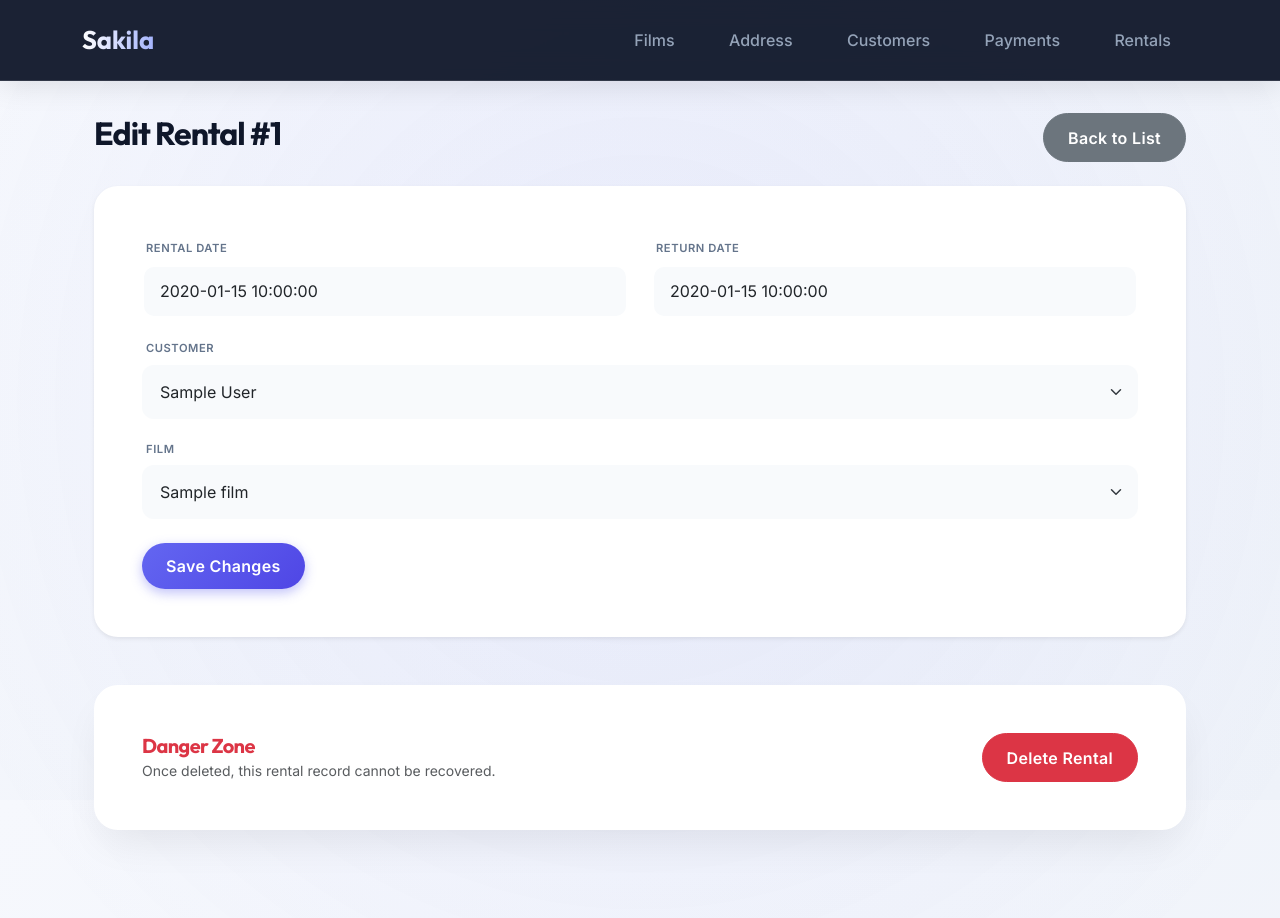
After one commit to ituitis20-yilmazal19/DataTrack, a Flask app: page /rental/edit/1 in a window 1280 px wide. The commit adds this page. Run offline with Flask 3, Linux system fonts and the light colour scheme; tables that the repository leaves empty hold one stand-in row (values such as "Sample post").

Commit message:
update and delete

```diff
--- a/app.py
+++ b/app.py
@@ -453,10 +453,22 @@ def rentals_list():
     q = request.args.get("q", type=str)
     status = request.args.get("status", type=str)
     page = max(request.args.get("page", default=1, type=int), 1)
+    page_size = 20 # Sayfa başına gösterilecek kayıt sayısı
 
-    rows = rentals.search(q=q, status=status, page=page)
+    # Verileri çek
+    rows = rentals.search(q=q, status=status, page=page, page_size=page_size)
 
-    return render_template("rentals.html", rentals=rows, q=q, sel_status=status, page=page)
+    # Toplam sayfa sayısını hesapla
+    total_count = rentals.count_search(q=q, status=status)
+    total_pages = math.ceil(total_count / page_size)
+    if total_pages == 0: total_pages = 1
+
+    return render_template("rentals.html",
+                           rentals=rows,
+                           q=q,
+                           sel_status=status,
+                           page=page,
+                           total_pages=total_pages)
 
 @app.route("/rental/add", methods=["GET", "POST"])
 def rental_add():
@@ -489,10 +501,46 @@ def rental_return(rental_id):
 
 @app.route("/rentals/top")
 def rentals_top():
-    # En çok kiralanan ilk 10 filmi getir
     top_films = rentals.top_rented_films(limit=10)
     return render_template("rentals_top.html", films=top_films)
 
+@app.route("/rental/edit/<int:rental_id>", methods=["GET", "POST"])
+@app.route("/rental/edit/<int:rental_id>", methods=["GET", "POST"])
+
+def rental_edit(rental_id):
+    if request.method == "POST":
+        if request.form.get("action") == "mark_returned":
+            rentals.return_film(rental_id)
+            flash("Film has been marked as returned.", "success")
+            return redirect(url_for("rental_edit", rental_id=rental_id))
+
+        payload = {
+            "rental_date": request.form.get("rental_date"),
+            "return_date": request.form.get("return_date"),
+            "film_id": request.form.get("film_id", type=int),
+            "customer_id": request.form.get("customer_id", type=int),
+        }
+        try:
+            rentals.update(rental_id, payload)
+            flash("Rental updated successfully.", "success")
+            return redirect(url_for("rentals_list"))
+        except Exception as e:
+            flash(f"Error updating: {e}", "danger")
+
+    rental = rentals.get(rental_id)
+    all_customers = customers.list_customers(page_size=1000)
+    all_films = films.search(page_size=1000)
+
+    return render_template("rental_edit.html", rental=rental, customers=all_customers, films=all_films)
+
+@app.post("/rental/delete/<int:rental_id>")
+def rental_delete(rental_id):
+    try:
+        rentals.delete(rental_id)
+        flash("Rental record deleted.", "warning")
+    except Exception as e:
+        flash(f"Delete failed: {e}", "danger")
+    return redirect(url_for("rentals_list"))
 @app.get("/health")
 def health():
     try:
--- /dev/null
+++ b/templates/rental_edit.html
@@ -0,0 +1,69 @@
+{% extends "base.html" %}
+{% block content %}
+<div class="container mt-4">
+    <div class="d-flex justify-content-between align-items-center mb-4">
+        <h2>Edit Rental #{{ rental.rental_id }}</h2>
+        <a href="{{ url_for('rentals_list') }}" class="btn btn-secondary text-white text-decoration-none">Back to List</a>
+    </div>
+
+    <div class="card shadow-sm mb-4">
+        <div class="card-body">
+            <form method="POST">
+                <div class="row">
+                    <div class="col-md-6 mb-3">
+                        <label class="form-label">Rental Date</label>
+                        <input type="text" name="rental_date" class="form-control" value="{{ rental.rental_date }}" required>
+                    </div>
+                    <div class="col-md-6 mb-3">
+                        <label class="form-label">Return Date</label>
+                        <div class="input-group">
+                            <input type="text" name="return_date" class="form-control" value="{{ rental.return_date or '' }}" placeholder="YYYY-MM-DD HH:MM:SS">
+                            {% if not rental.return_date %}
+                            <button type="submit" name="action" value="mark_returned" class="btn btn-success">Mark as Returned Now</button>
+                            {% endif %}
+                        </div>
+                    </div>
+                </div>
+
+                <div class="mb-3">
+                    <label class="form-label">Customer</label>
+                    <select name="customer_id" class="form-select">
+                        {% for c in customers %}
+                        <option value="{{ c.customer_id }}" {% if c.customer_id == rental.customer_id %}selected{% endif %}>
+                            {{ c.first_name }} {{ c.last_name }}
+                        </option>
+                        {% endfor %}
+                    </select>
+                </div>
+
+                <div class="mb-3">
+                    <label class="form-label">Film</label>
+                    <select name="film_id" class="form-select">
+                        {% for f in films %}
+                        <option value="{{ f.film_id }}" {% if f.film_id == rental.film_id %}selected{% endif %}>
+                            {{ f.title }}
+                        </option>
+                        {% endfor %}
+                    </select>
+                </div>
+
+                <div class="mt-4">
+                    <button type="submit" class="btn btn-primary">Save Changes</button>
+                </div>
+            </form>
+        </div>
+    </div>
+
+    <div class="card border-danger mt-5">
+        <div class="card-body d-flex justify-content-between align-items-center">
+            <div>
+                <h5 class="text-danger mb-0">Danger Zone</h5>
+                <small class="text-muted">Once deleted, this rental record cannot be recovered.</small>
+            </div>
+            <form action="{{ url_for('rental_delete', rental_id=rental.rental_id) }}" method="POST" onsubmit="return confirm('Are you sure you want to delete this rental forever?');">
+                <button type="submit" class="btn btn-danger">Delete Rental</button>
+            </form>
+        </div>
+    </div>
+</div>
+{% endblock %}
--- a/utils/table_operations.py
+++ b/utils/table_operations.py
@@ -952,7 +952,6 @@ class Rentals:
             return _dict_rows(cur)
 
     def get(self, rental_id: int):
-        """Only one rental but with details"""
         sql = """
             SELECT
                 r.*,
@@ -969,7 +968,6 @@ class Rentals:
             return rows[0] if rows else None
 
     def add(self, customer_id, film_id):
-        """New rental (Today's date) with availability check"""
 
         check_sql = "SELECT 1 FROM rental WHERE film_id = %s AND return_date IS NULL"
 
@@ -997,7 +995,6 @@ class Rentals:
             cur.execute(sql, (rental_id,))
 
     def top_rented_films(self, limit=10):
-        """En çok kiralanan filmleri listeler (Complex Query Örneği)"""
         sql = """
             SELECT
                 f.film_id,
@@ -1012,3 +1009,49 @@ class Rentals:
         with self.connection_factory() as cn, cn.cursor() as cur:
             cur.execute(sql, (limit,))
             return _dict_rows(cur)
+
+    def update(self, rental_id: int, data: dict):
+        sql = """
+            UPDATE rental
+            SET rental_date = %s, return_date = %s, film_id = %s, customer_id = %s
+            WHERE rental_id = %s
+        """
+        ret_date = data.get("return_date") if data.get("return_date") else None
+
+        params = (data.get("rental_date"), ret_date, data.get("film_id"), data.get("customer_id"), rental_id)
+        with self.connection_factory() as cn, cn.cursor() as cur:
+            cur.execute(sql, params)
+
+    def delete(self, rental_id: int):
+        sql = "DELETE FROM rental WHERE rental_id = %s"
+        with self.connection_factory() as cn, cn.cursor() as cur:
+            cur.execute(sql, (rental_id,))
+
+    def count_search(self, q=None, status=None) -> int:
+        where = []
+        params = []
+
+        if status == 'not_returned':
+            where.append("r.return_date IS NULL")
+        elif status == 'returned':
+            where.append("r.return_date IS NOT NULL")
+
+        if q:
+            like_q = f"%{q}%"
+            where.append("(CONCAT(c.first_name, ' ', c.last_name) LIKE %s OR f.title LIKE %s)")
+            params.extend([like_q, like_q])
+
+        where_clause = ("WHERE " + " AND ".join(where)) if where else ""
+
+        sql = f"""
+            SELECT COUNT(*)
+            FROM rental r
+            JOIN customer c ON r.customer_id = c.customer_id
+            JOIN film f ON r.film_id = f.film_id
+            {where_clause}
+        """
+
+        with self.connection_factory() as cn, cn.cursor() as cur:
+            cur.execute(sql, params)
+            (n,) = cur.fetchone()
+            return int(n)
```
Also changed, not shown: templates/rentals.html (+28 -13 lines).
